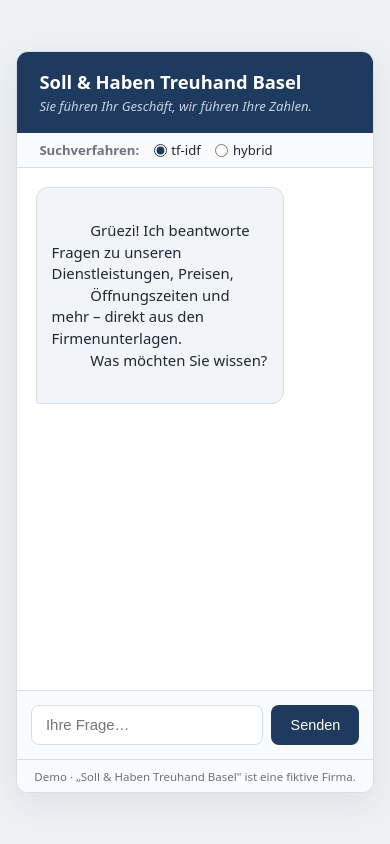
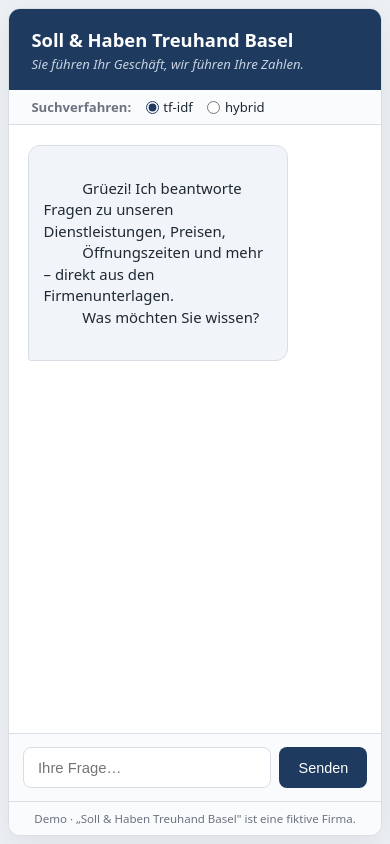
Before and after one commit to sulamithrichter/kmu-chatbot-demo, a Flask app: page / in a window 390 px wide. Run offline with Flask 3, Linux system fonts and the light colour scheme.

Commit message:
Fix: Chatfenster im Responsive-Modus nicht mehr zu hoch
Mobile-Media-Query (<=640px): 100dvh statt 88vh (berücksichtigt die
Handy-Browserleiste) + schmalerer Body-Rand. Nur CSS, Desktop unverändert.

Co-Authored-By: Claude Opus 4.7 <noreply@anthropic.com>

```diff
--- a/static/style.css
+++ b/static/style.css
@@ -153,3 +153,11 @@ body {
   margin-top: 0.25rem;
   padding-left: 0.2rem;
 }
+
+/* Mobil: Chatfenster an die ECHTE sichtbare Höhe anpassen. 88vh rechnet am
+   Handy die ausgeblendete Browserleiste mit -> zu hoch. 100dvh = dynamische
+   Viewport-Höhe (berücksichtigt die Leiste) minus schmaler Rand. */
+@media (max-width: 640px) {
+  body { padding: 0.5rem; }
+  .chat-container { height: calc(100dvh - 1rem); }
+}
```
